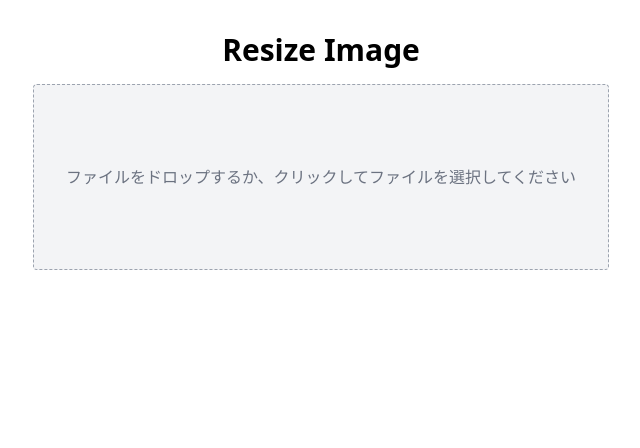
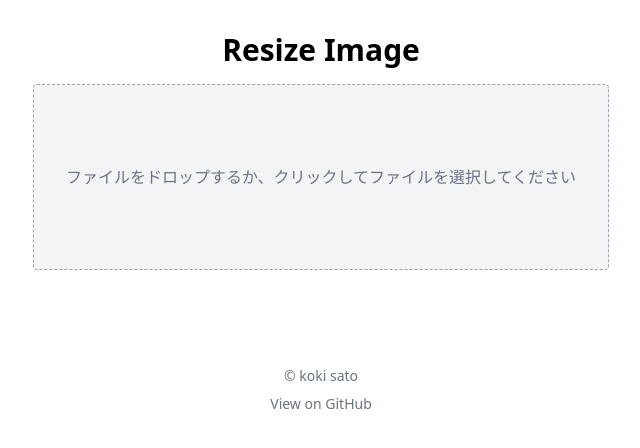
Before and after one commit to koki-develop/resizeimg, a Next.js app: page / in a window 1280 px wide. Shown: the top 448 px of the page, without its empty margins (319-959 px from the left). Built offline with nearby package versions, Linux system fonts and the light colour scheme.

Commit message:
Add footer

```diff
--- a/src/app/layout.tsx
+++ b/src/app/layout.tsx
@@ -15,6 +15,17 @@ export default function RootLayout({
     <html lang="ja">
       <body>
         <main className="p-8">{children}</main>
+
+        <footer className="flex flex-col items-center justify-center text-sm text-gray-500 p-8 gap-2">
+          <span>&copy; koki sato</span>
+          <a
+            href="https://github.com/koki-develop/resizeimg"
+            target="_blank"
+            rel="noopener noreferrer"
+          >
+            View on GitHub
+          </a>
+        </footer>
       </body>
     </html>
   );
```
